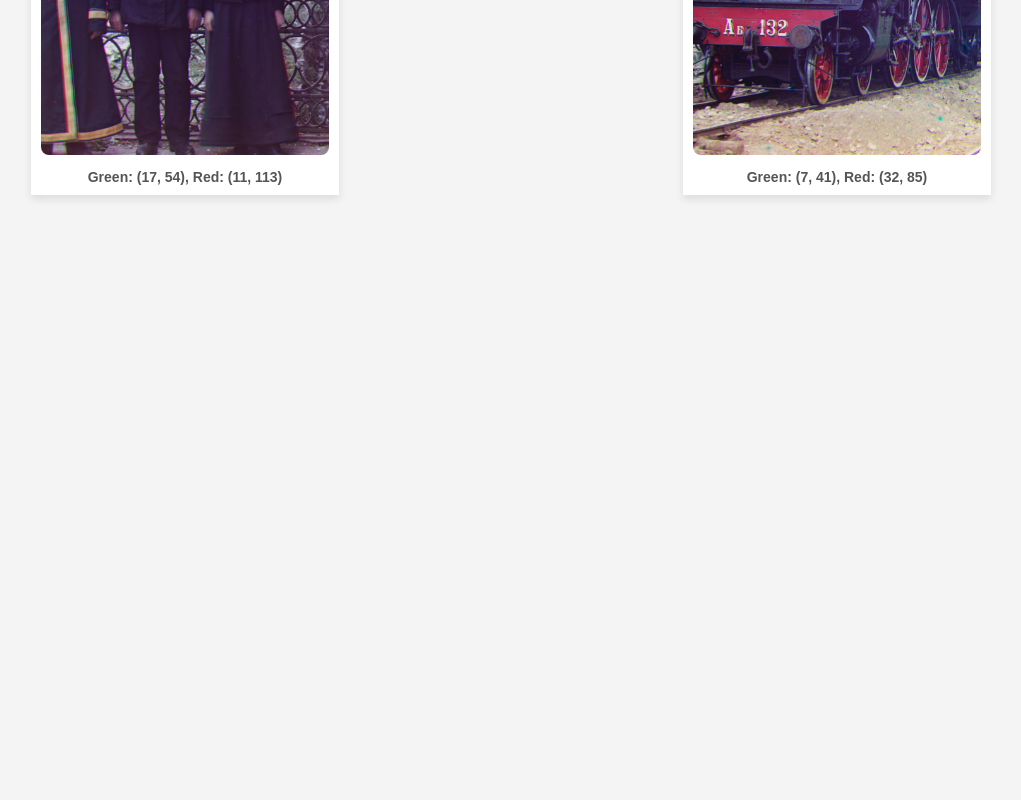
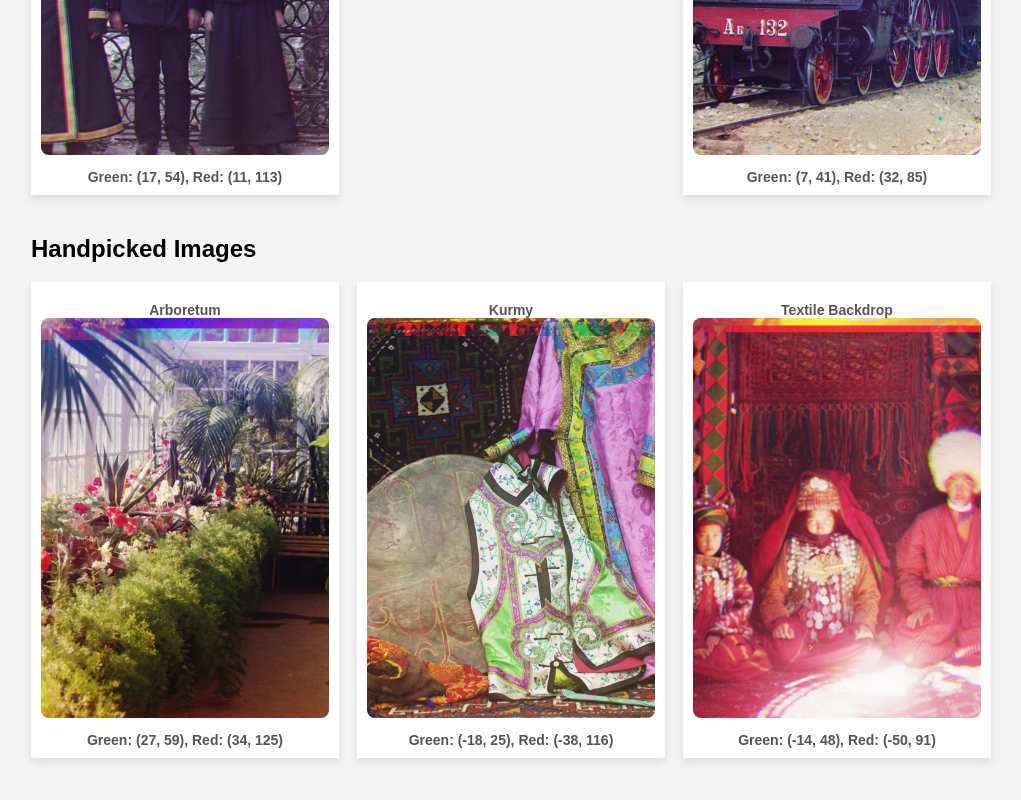
Before and after one commit to austenliao1/austenliao1.github.io, a plain HTML site: page cs180/proj1/src/index.html in a window 1280 px wide. Shown: the part 4101-4901 px from the top of the page, without its empty margins (129-1150 px from the left). Before the commit the page ends 4476 px from the top, so only its background shows below. Drawn offline with Linux system fonts and the light colour scheme.

Commit message:
updated with handpicked images

```diff
--- a/cs180/proj1/src/index.html
+++ b/cs180/proj1/src/index.html
@@ -167,5 +167,25 @@
     </div>
 </div>
 
+<h2>Handpicked Images</h2>
+
+<div class="gallery-container">
+    <div class="gallery-item">
+        <div class="description">Arboretum</div>
+        <img src="../outputs/arboretum.jpg" alt="Arboretum">
+        <div class="description">Green: (27, 59), Red: (34, 125)</div>
+    </div>
+    <div class="gallery-item">
+        <div class="description">Kurmy</div>
+        <img src="../outputs/kurmy.jpg" alt="Kurmy">
+        <div class="description">Green: (-18, 25), Red: (-38, 116)</div>
+    </div>
+    <div class="gallery-item">
+        <div class="description">Textile Backdrop</div>
+        <img src="../outputs/textile_backdrop.jpg" alt="Textile Backdrop">
+        <div class="description">Green: (-14, 48), Red: (-50, 91)</div>
+    </div>
+</div>
+
 </body>
 </html>
```
Also changed, not shown: cs180/proj1/outputs/arboretum.jpg (added), cs180/proj1/outputs/kurmy.jpg (added), cs180/proj1/outputs/textile_backdrop.jpg (added).
